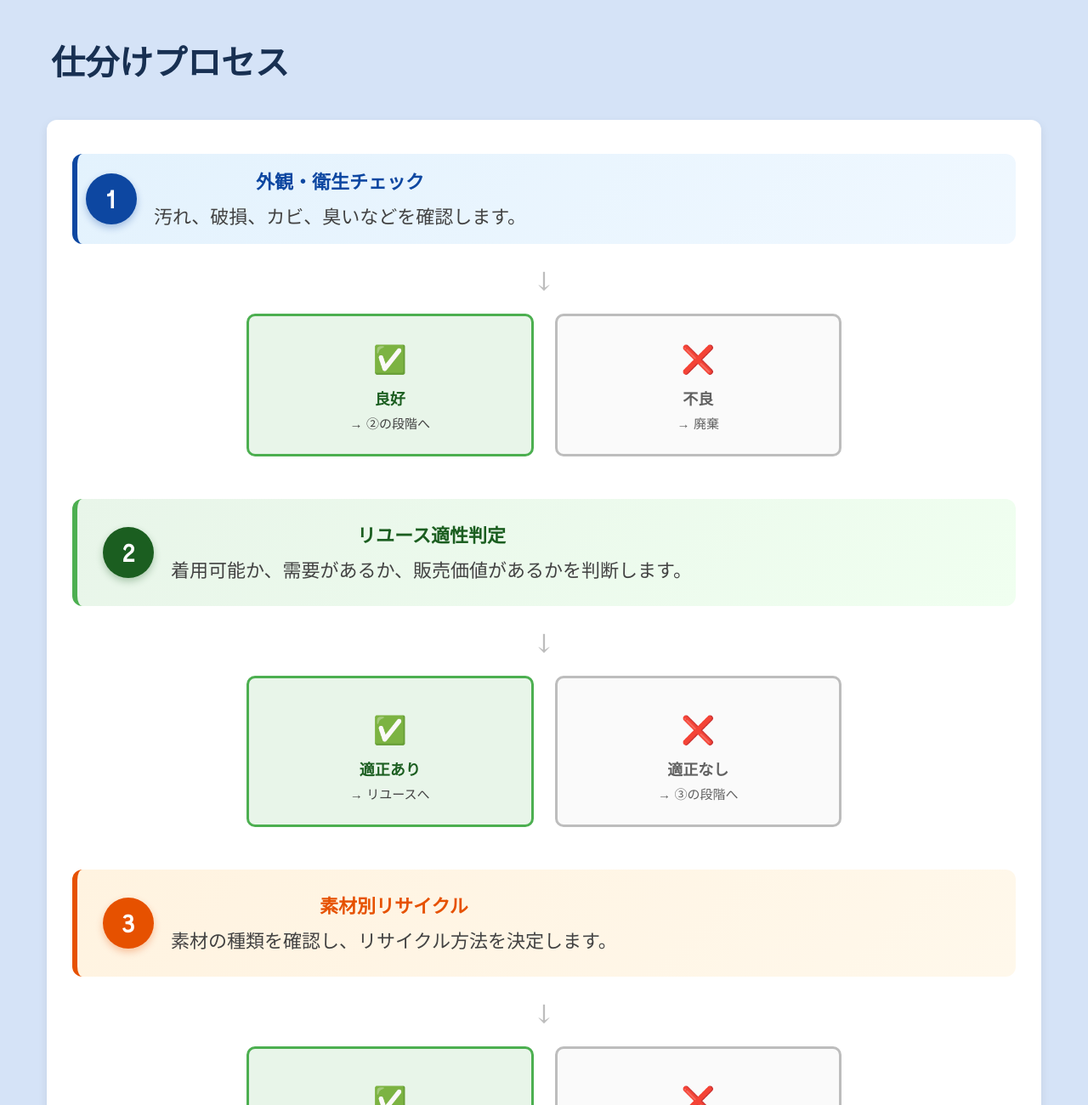
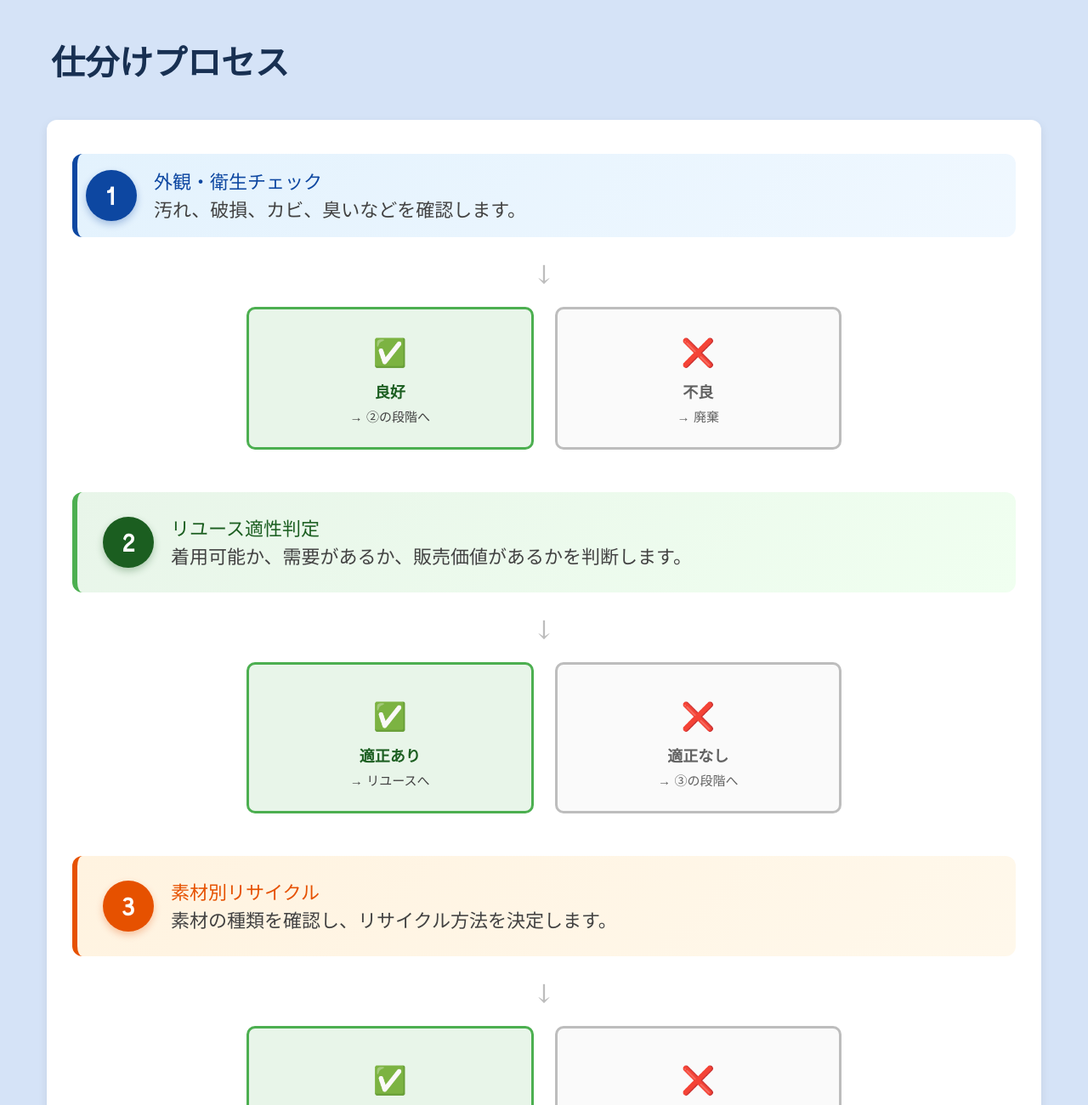
Before and after one commit to DaigoMatsuki/web_contest, a plain HTML site: page rs.html in a window 1280 px wide. Shown: the part 946-2246 px from the top of the page at 85% size. Drawn offline with Linux system fonts and the light colour scheme.

Commit message:
rs修正

```diff
--- a/rs.html
+++ b/rs.html
@@ -89,7 +89,7 @@
               style="background-color: rgb(13, 71, 161); color: white; width: 60px; height: 60px; border-radius: 50%; display: flex; align-items: center; justify-content: center; font-size: 28px; font-weight: bold; flex-shrink: 0; box-shadow: 0 4px 8px rgba(13, 71, 161, 0.3);">
               1</div>
             <div>
-              <h4 style="margin: 0 0 8px 0; color: rgb(13, 71, 161);">外観・衛生チェック</h4>
+              <h12 style="margin: 0 0 8px 0; color: rgb(13, 71, 161);">外観・衛生チェック</h4>
               <p style="margin: 0; line-height: 1.6; text-align: center; color: rgb(66, 66, 66);">
                 汚れ、破損、カビ、臭いなどを確認します。
               </p>
@@ -124,7 +124,7 @@
               style="background-color: rgb(27, 94, 32); color: white; width: 60px; height: 60px; border-radius: 50%; display: flex; align-items: center; justify-content: center; font-size: 28px; font-weight: bold; flex-shrink: 0; box-shadow: 0 4px 8px rgba(27, 94, 32, 0.3);">
               2</div>
             <div>
-              <h4 style="margin: 0 0 8px 0; color: rgb(27, 94, 32);">リユース適性判定</h4>
+              <h12 style="margin: 0 0 8px 0; color: rgb(27, 94, 32);">リユース適性判定</h4>
               <p style="margin: 0; line-height: 1.6; text-align: center; color: rgb(66, 66, 66);">
                 着用可能か、需要があるか、販売価値があるかを判断します。
               </p>
@@ -163,7 +163,7 @@
               style="background-color: rgb(230, 81, 0); color: white; width: 60px; height: 60px; border-radius: 50%; display: flex; align-items: center; justify-content: center; font-size: 28px; font-weight: bold; flex-shrink: 0; box-shadow: 0 4px 8px rgba(230, 81, 0, 0.3);">
               3</div>
             <div>
-              <h4 style="margin: 0 0 8px 0; color: rgb(230, 81, 0);">素材別リサイクル</h4>
+              <h12 style="margin: 0 0 8px 0; color: rgb(230, 81, 0);">素材別リサイクル</h4>
               <p style="margin: 0; line-height: 1.6; text-align: center; color: rgb(66, 66, 66);">
                 素材の種類を確認し、リサイクル方法を決定します。
               </p>
```
